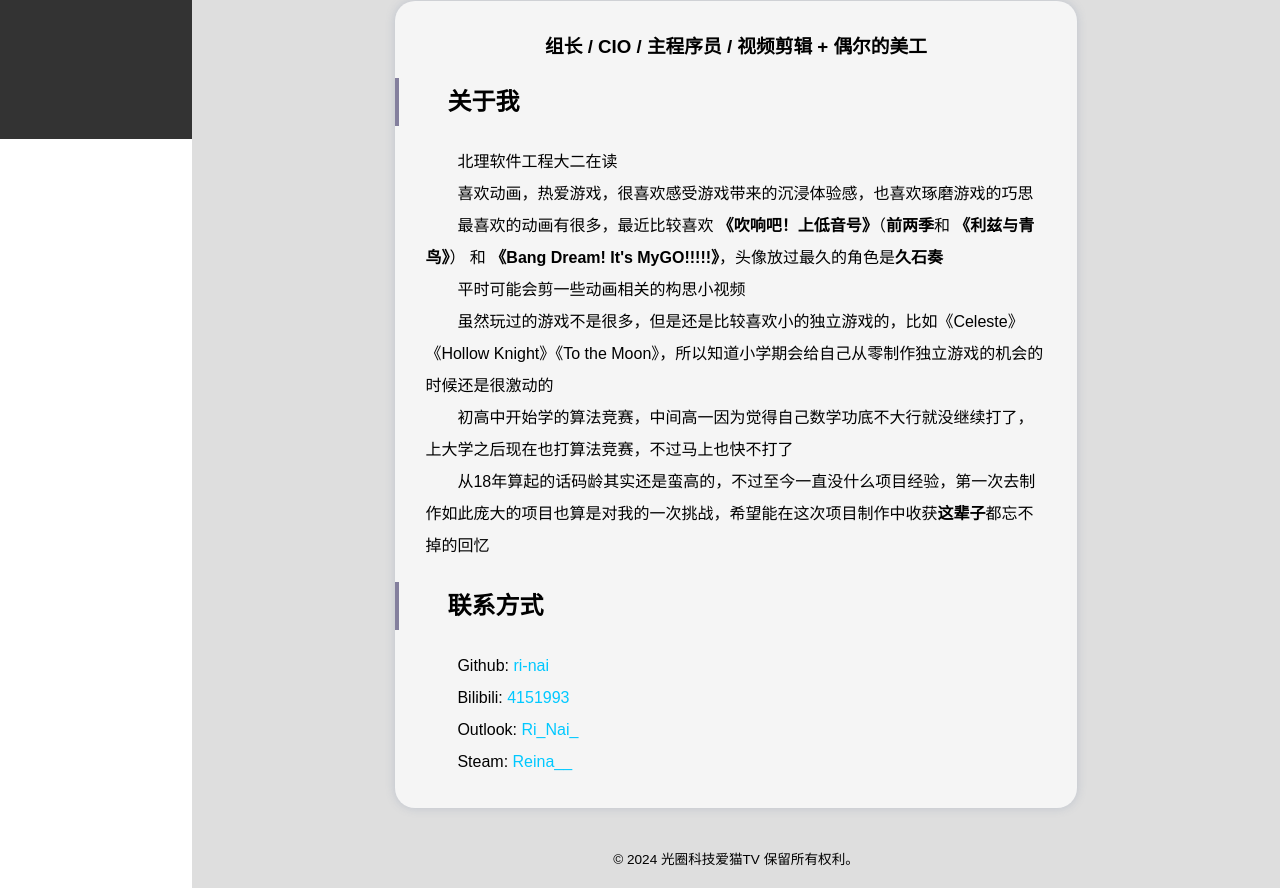
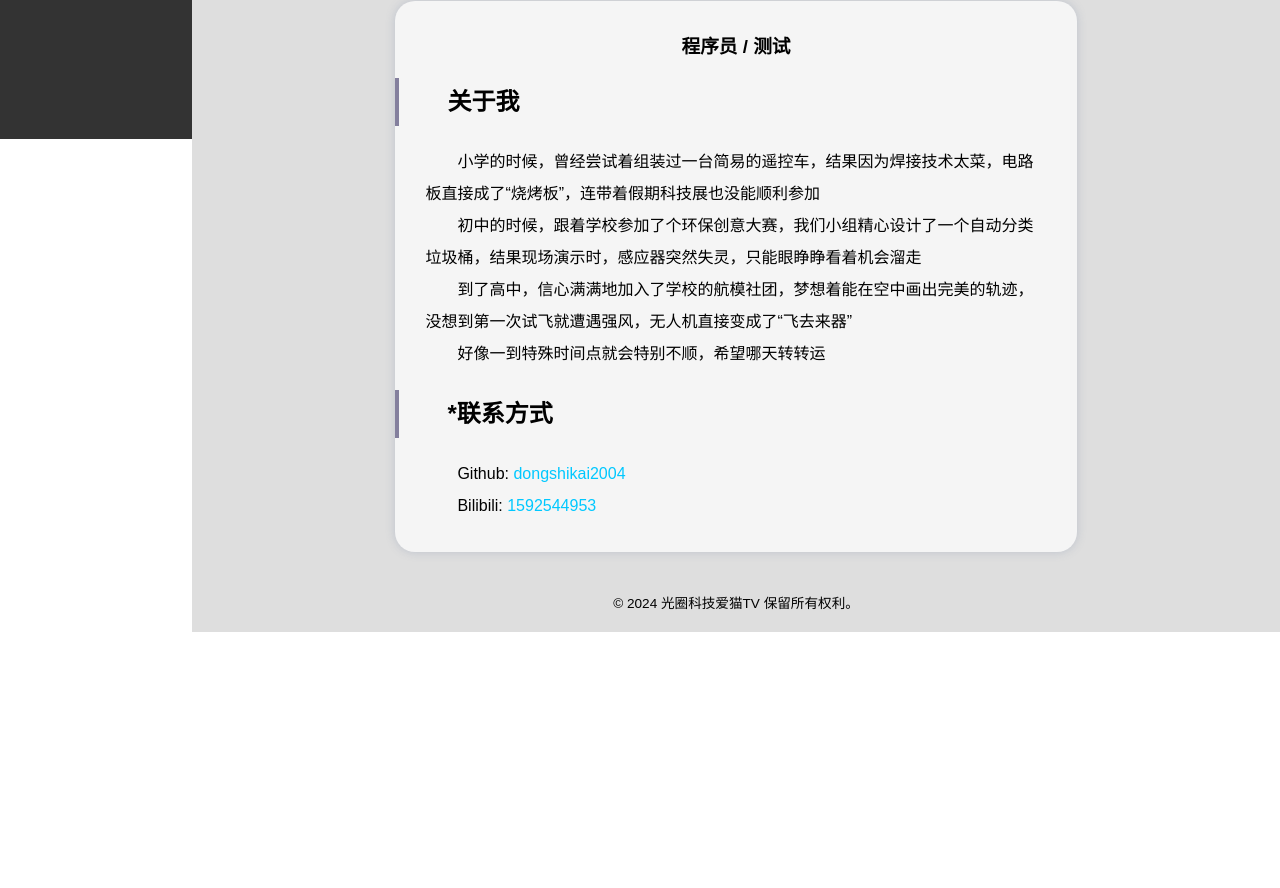
Before and after one commit to sakesane/TeamMembers--AboutUs, a plain HTML site: page members/dsk/index.htm in a window 1280 px wide. Shown: the part 661-1549 px from the top of the page. After the commit the page ends 1293 px from the top, so only its background shows below. Drawn offline with Linux system fonts and the light colour scheme; a web font is replaced by a local one.

Commit message:
add the last member profile

```diff
--- a/members/dsk/index.htm
+++ b/members/dsk/index.htm
@@ -30,25 +30,19 @@
             </div>
             <div class="content">
                 <h1>Aperture Science Honorary Member</h1>
-                <h2>叶子宁</h2>
-                <img src="../../images/yzn.png">
+                <h2>董石楷</h2>
+                <img src="../../images/dsk.jpg">
                 <div class="text-box">
                     <div class="text">
-                        <h3>组长 / CIO / 主程序员 / 视频剪辑 + 偶尔的美工</h3>
+                        <h3>程序员 / 测试</h3>
                         <p id="about">关于我</p>
-                        <p>北理软件工程大二在读</p>
-                        <p>喜欢动画，热爱游戏，很喜欢感受游戏带来的沉浸体验感，也喜欢琢磨游戏的巧思</p>
-                        <p>最喜欢的动画有很多，最近比较喜欢 <b>《吹响吧！上低音号》</b>（<b>前两季</b>和 <b>《利兹与青鸟》</b>） 和 <b>《Bang Dream! It's MyGO!!!!!》</b>，头像放过最久的角色是<b>久石奏</b></p>
-                        <p>平时可能会剪一些动画相关的构思小视频</p>
-                        <p>虽然玩过的游戏不是很多，但是还是比较喜欢小的独立游戏的，比如《Celeste》《Hollow Knight》《To the Moon》，所以知道小学期会给自己从零制作独立游戏的机会的时候还是很激动的</p>
-                        <p>初高中开始学的算法竞赛，中间高一因为觉得自己数学功底不大行就没继续打了，上大学之后现在也打算法竞赛，不过马上也快不打了</p>
-                        <p>从18年算起的话码龄其实还是蛮高的，不过至今一直没什么项目经验，第一次去制作如此庞大的项目也算是对我的一次挑战，希望能在这次项目制作中收获<b>这辈子</b>都忘不掉的回忆</p>
-                        <p id="about">联系方式</p>
-                        <p>Github: <a href="https://ri-nai.github.io/">ri-nai</a></p>
-                        <p>Bilibili: <a href="https://space.bilibili.com/4151993">4151993</a></p>
-                        <p>Outlook: <a href="Ri_Nai_@outlook.com">Ri_Nai_</a></p>
-                        <p>Steam: <a href="https://steamcommunity.com/id/Reina__/">Reina__</a></p>
-                    </div>
+                        <p>小学的时候，曾经尝试着组装过一台简易的遥控车，结果因为焊接技术太菜，电路板直接成了“烧烤板”，连带着假期科技展也没能顺利参加</p>
+                        <p>初中的时候，跟着学校参加了个环保创意大赛，我们小组精心设计了一个自动分类垃圾桶，结果现场演示时，感应器突然失灵，只能眼睁睁看着机会溜走</p>
+                        <p>到了高中，信心满满地加入了学校的航模社团，梦想着能在空中画出完美的轨迹，没想到第一次试飞就遭遇强风，无人机直接变成了“飞去来器”</p>
+                        <p>好像一到特殊时间点就会特别不顺，希望哪天转转运</p>
+                        <p id="about">*联系方式</p>
+                        <p>Github: <a href="https://github.com/dongshikai2004">dongshikai2004</a></p>
+                        <p>Bilibili: <a href="https://space.bilibili.com/1592544953">1592544953</a></p>                    </div>
                 </div>
                 <div class = "footer">
                     <p>© 2024 光圈科技爱猫TV 保留所有权利。</p>
```
